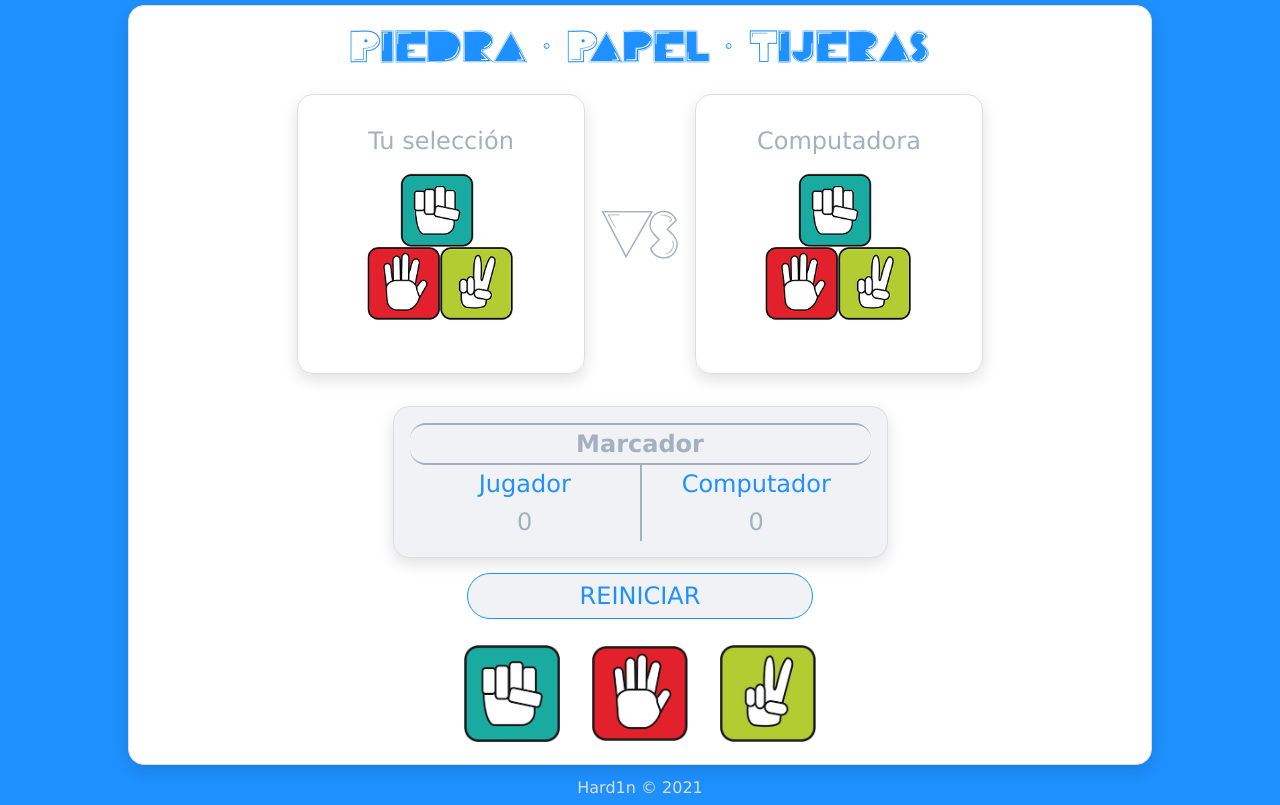
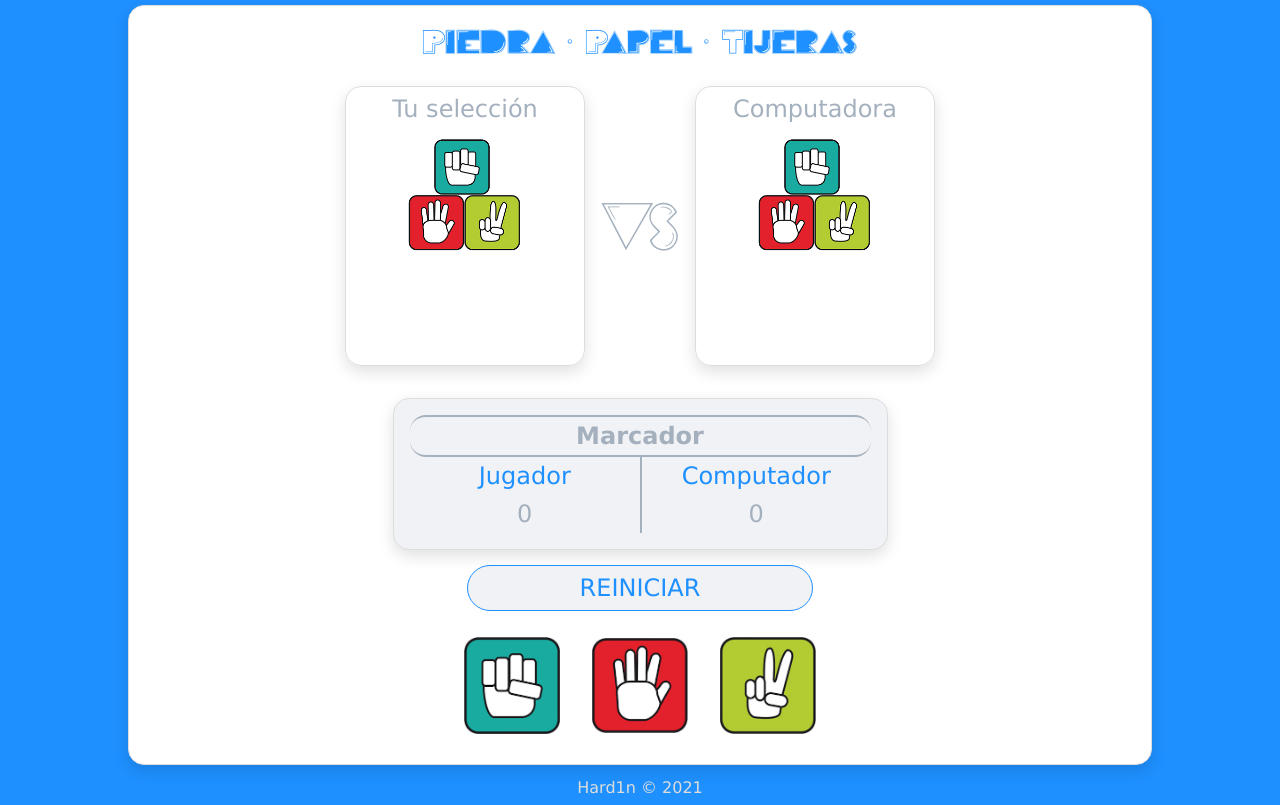
Before and after one commit to hard1n/Rock-Paper-Scissors, a plain HTML site: page index.html in a window 1280 px wide. Drawn offline with Linux system fonts and the light colour scheme.

Commit message:
Styles inproved

```diff
--- a/style.css
+++ b/style.css
@@ -50,7 +50,7 @@ section {
 }
 
 aside img {
-    width: 100%;
+    max-width: 100%;
 }
 
 .div-vs {
@@ -255,7 +255,7 @@ figcaption {
 @media (min-width: 992px) {
     header {
         border: none;
-        font-size: 2rem;
+        font-size: 1.5rem;
         padding: 0.5rem 0 0;
     }
 
@@ -271,6 +271,12 @@ figcaption {
         padding: 2rem;
     }
 
+    /* aside img{
+        width: inherit;
+        height: inherit;
+        object-fit: scale-down;
+    } */
+
     .score-chart {
         width: 50%;
     }
@@ -283,6 +289,7 @@ figcaption {
 }
 @media (min-width: 1200px){
     .aside-player, .aside-pc {
-        width: 30%;
+        padding: 0.5rem 2rem;
+        width: 25%;
     }
 }
```
